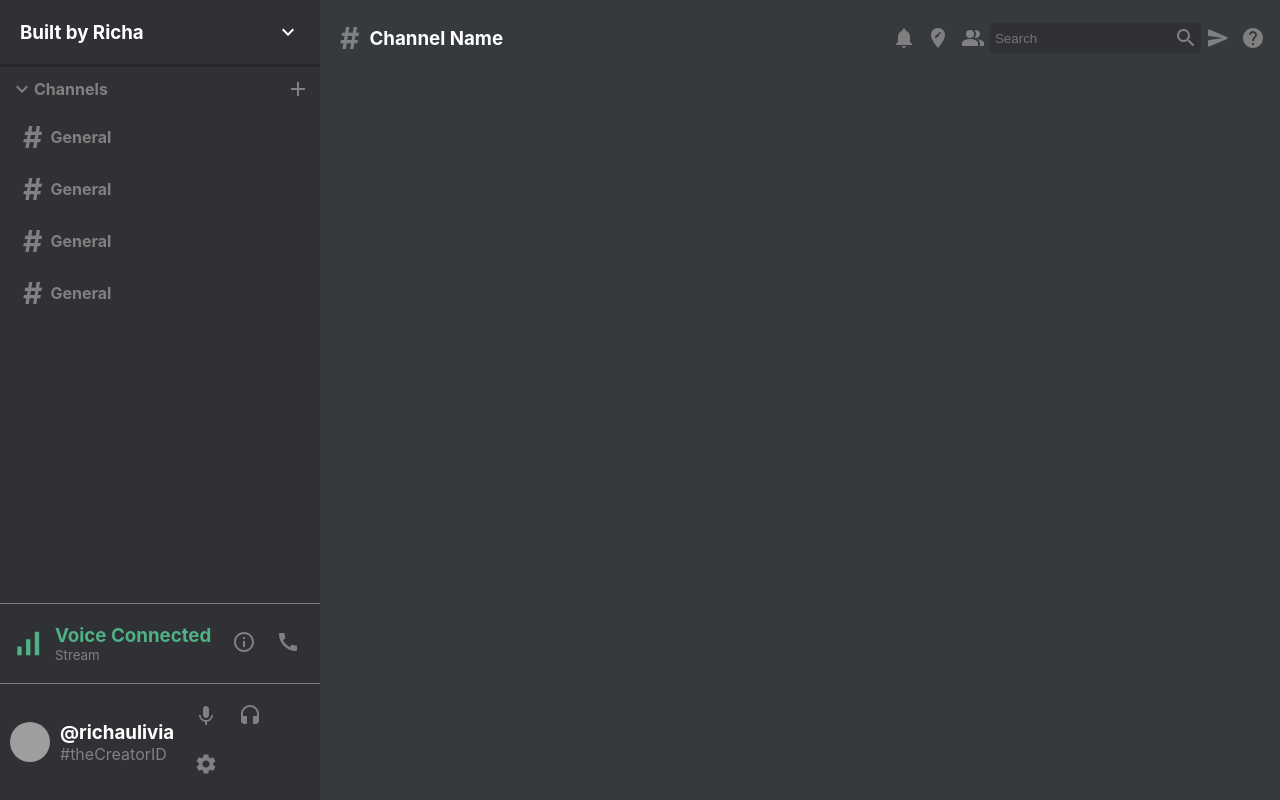
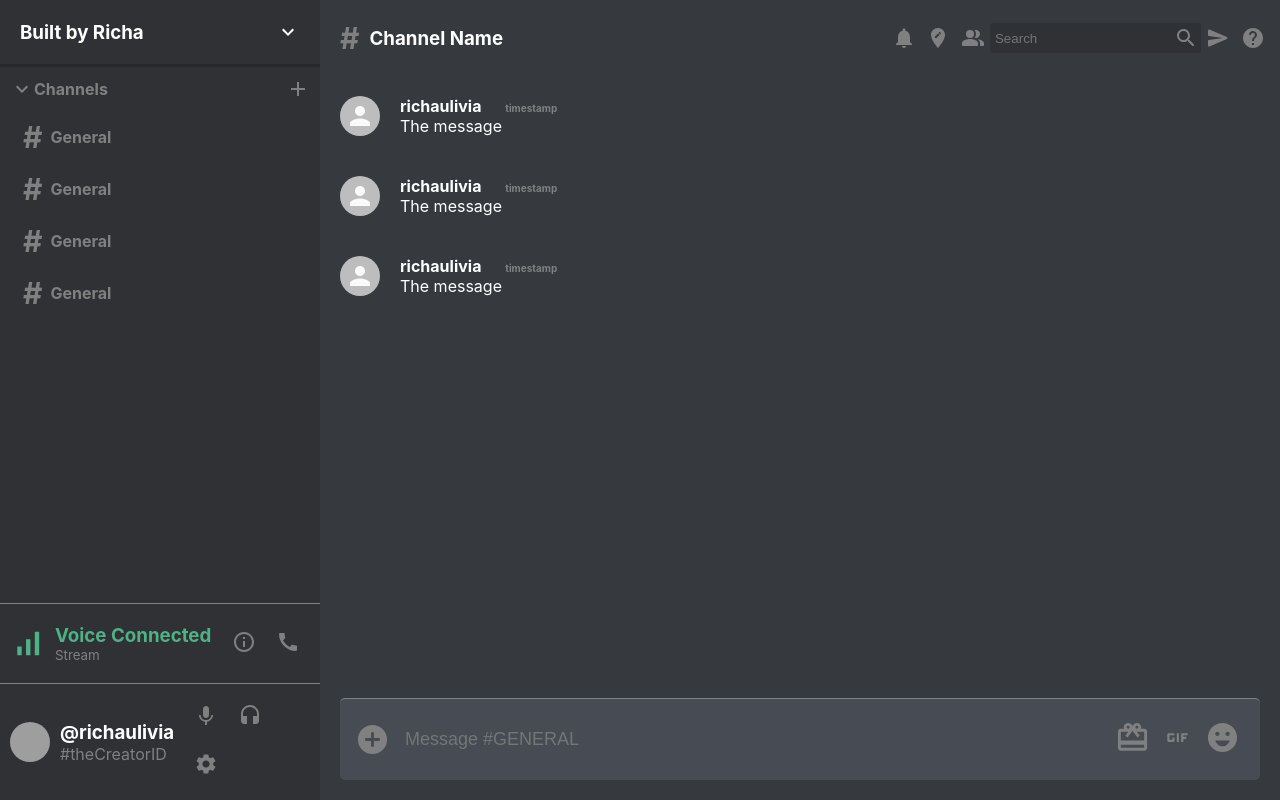
Before and after one commit to richapurba/DiscordClone, a React (Create React App) app in the folder discord/: page / in a window 1280 px wide. Built offline with nearby package versions, Linux system fonts and the light colour scheme; grey boxes are pictures that could not be loaded.

Commit message:
Style the entire chat stuff

```diff
--- a/discord/src/Chat.css
+++ b/discord/src/Chat.css
@@ -2,6 +2,38 @@
 	display: flex;
 	flex-direction: column;
 	flex: 0.75;
+	height: 100vh;
 	background-color: #363a3f;
-	height: 100vh;
 }
+.chat__messages {
+	flex: 1;
+}
+.chat__input {
+	color: gray;
+	display: flex;
+	align-items: center;
+	justify-content: space-between;
+	padding: 15px;
+	border-radius: 5px;
+	margin: 20px;
+	border-top: 1px solid gray;
+	background-color: #474b53;
+}
+.chat__input > form > input {
+	padding: 15px;
+	background: transparent;
+	border: none;
+	outline-width: 0;
+	color: #fff;
+	font-size: large;
+	width: 100%;
+}
+.chat__input > form {
+	flex: 1;
+}
+.chat__inputButton {
+	display: none;
+}
+.chat__inputIcons > .MuiSvgIcon-root {
+	padding: 5px;
+}
--- a/discord/src/Chat.js
+++ b/discord/src/Chat.js
@@ -1,11 +1,33 @@
 import React from "react";
 import "./Chat.css";
 import ChatHeader from "./ChatHeader";
+import AddCircleIcon from "@material-ui/icons/AddCircle";
+import CardGiftcardIcon from "@material-ui/icons/CardGiftcard";
+import GifIcon from "@material-ui/icons/Gif";
+import EmojiEmotionsIcon from "@material-ui/icons/EmojiEmotions";
+import Message from "./Message";
 
 function Chat() {
 	return (
 		<div className="chat">
 			<ChatHeader />
+			<div className="chat__messages">
+				<Message />
+				<Message />
+				<Message />
+			</div>
+			<div className="chat__input">
+				<AddCircleIcon fontSize="large" />
+				<form>
+					<input placeholder={`Message #GENERAL`} />
+					<button className="chat__inputButton" type="submit">Send Message</button>
+				</form>
+				<div className="chat__inputIcons">
+					<CardGiftcardIcon fontSize="large" />
+					<GifIcon fontSize="large" />
+					<EmojiEmotionsIcon fontSize="large" />
+				</div>
+			</div>
 		</div>
 	);
 }
--- /dev/null
+++ b/discord/src/Message.css
@@ -0,0 +1,14 @@
+.message {
+	display: flex;
+	align-items: center;
+	padding: 20px;
+	color: #fff;
+}
+.message__info {
+	margin-left: 20px;
+}
+.message__timestamp {
+	color: gray;
+	margin-left: 20px;
+	font-size: x-small;
+}
--- /dev/null
+++ b/discord/src/Message.js
@@ -0,0 +1,17 @@
+import React from "react";
+import "./Message.css";
+import { Avatar } from "@material-ui/core";
+
+function Message() {
+	return (
+		<div className="message">
+			<Avatar />
+			<div className="message__info">
+				<h4>richaulivia <span className="message__timestamp">timestamp</span></h4>
+				<p>The message</p>
+			</div>
+		</div>
+	);
+}
+
+export default Message;
```
